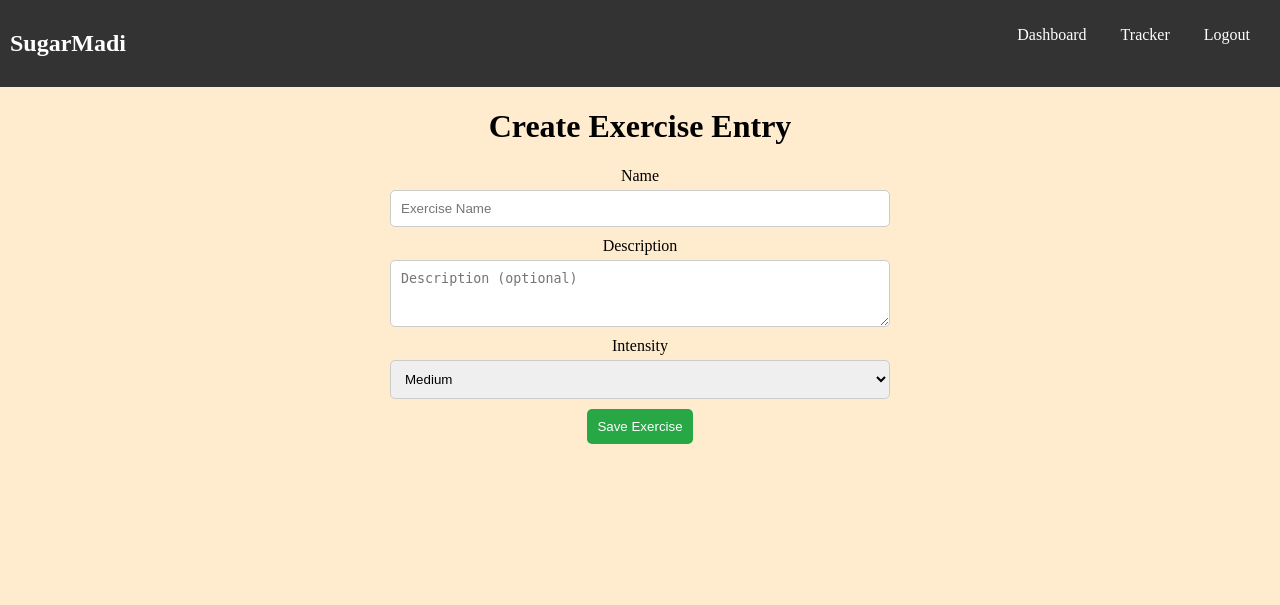
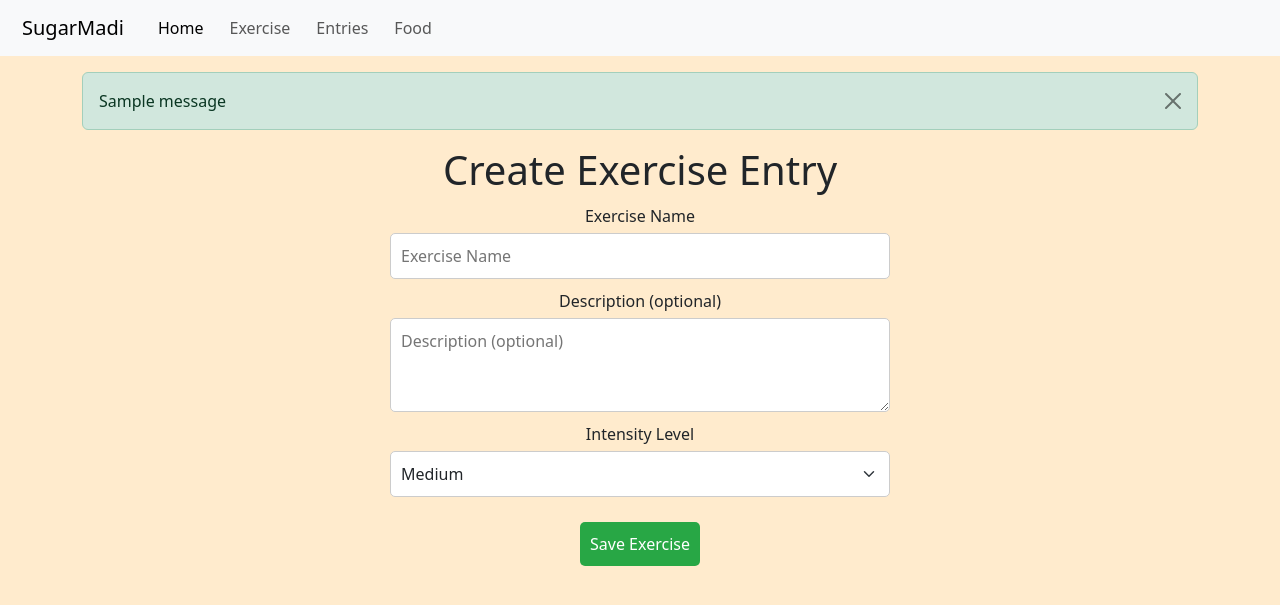
Before and after one commit to judewoolls/SugarMadi, a Django app: page /tracker/create_exercise/ in a window 1280 px wide. Shown: the top 605 px of the page. Run offline with Django 4.2, Linux system fonts and the light colour scheme; a user stored in the database is signed in; tables that the repository leaves empty hold one stand-in row (values such as "Sample post"); one stand-in notice (Sample message) is shown.

Commit message:
add the exercise dashboard and the edit exercise functionality

```diff
--- a/templates/base.html
+++ b/templates/base.html
@@ -1,22 +1,53 @@
 <!DOCTYPE html>
 <html lang="en">
+
 <head>
     <meta charset="UTF-8">
     <meta name="viewport" content="width=device-width, initial-scale=1.0">
     <title>SugarMadi</title>
     {% load static %}
     {% load i18n %}
+    <link href="https://cdn.jsdelivr.net/npm/bootstrap@5.3.7/dist/css/bootstrap.min.css" rel="stylesheet" integrity="sha384-LN+7fdVzj6u52u30Kp6M/trliBMCMKTyK833zpbD+pXdCLuTusPj697FH4R/5mcr" crossorigin="anonymous">
     <link rel="stylesheet" href="{% static 'styles/styles.css' %}">
 </head>
+
 <body>
-    <nav>
-        <h1>SugarMadi</h1>
-        <ul>
-            <li><a href="{% url 'dashboard' %}">Dashboard</a></li>
-            <li><a href="#">Tracker</a></li>
-            <li><a href="{% url 'account_logout' %}">Logout</a></li>
-        </ul>
-    </nav>
+    <nav class="navbar navbar-expand-lg bg-body-tertiary">
+        <div class="container-fluid">
+          <a class="navbar-brand" href="#">SugarMadi</a>
+          <button class="navbar-toggler" type="button" data-bs-toggle="collapse" data-bs-target="#navbarNav" aria-controls="navbarNav" aria-expanded="false" aria-label="Toggle navigation">
+            <span class="navbar-toggler-icon"></span>
+          </button>
+          <div class="collapse navbar-collapse" id="navbarNav">
+            <ul class="navbar-nav">
+              <li class="nav-item">
+                <a class="nav-link active" aria-current="page" href="{% url 'dashboard' %}">Home</a>
+              </li>
+              <li class="nav-item">
+                <a class="nav-link" href="{% url 'manage_exercises' %}">Exercise</a>
+              </li>
+              <li class="nav-item">
+                <a class="nav-link" href="#">Entries</a>
+              </li>
+              <li class="nav-item">
+                <a class="nav-link" href="#">Food</a>
+              </li>
+            </ul>
+          </div>
+        </div>
+      </nav>
+    {% if messages %}
+    <div class="container mt-3">
+        {% for message in messages %}
+        <div class="alert alert-{{ message.tags }} alert-dismissible fade show" role="alert">
+            {{ message }}
+            <button type="button" class="btn-close" data-bs-dismiss="alert" aria-label="Close"></button>
+        </div>
+        {% endfor %}
+    </div>
+    {% endif %}
     {% block content %}{% endblock %}
+    <script src="https://cdn.jsdelivr.net/npm/bootstrap@5.3.7/dist/js/bootstrap.bundle.min.js" integrity="sha384-ndDqU0Gzau9qJ1lfW4pNLlhNTkCfHzAVBReH9diLvGRem5+R9g2FzA8ZGN954O5Q" crossorigin="anonymous"></script>
 </body>
+
 </html>
--- a/tracker/forms.py
+++ b/tracker/forms.py
@@ -4,12 +4,26 @@ from .models import BloodSugarReading, Entry, Exercise
 class ExerciseForm(forms.ModelForm):
     class Meta:
         model = Exercise
-        fields = ['name', 'description', 'intensity']
+        fields = ['name', 'description', 'intensity', 'user']
+        labels = {
+            'name': 'Exercise Name',
+            'description': 'Description (optional)',
+            'intensity': 'Intensity Level',
+            'user': ''
+        }
+        help_texts = {
+            'name': 'Enter the name of the exercise.',
+            'description': 'Optional description of the exercise.',
+            'intensity': 'Select the intensity level of the exercise.',
+            'user': 'This field is automatically set to the logged-in user.'
+        }
         widgets = {
             'name': forms.TextInput(attrs={'placeholder': 'Exercise Name'}),
             'description': forms.Textarea(attrs={'rows': 3, 'placeholder': 'Description (optional)'}),
-            'intensity': forms.Select(choices=Exercise.INTENSITY_CHOICES, attrs={'class': 'form-select'})
+            'intensity': forms.Select(choices=Exercise.INTENSITY_CHOICES, attrs={'class': 'form-select'}),
+            'user': forms.HiddenInput()  # Automatically set to the logged-in user
         }
+
 
 class BloodSugarReadingForm(forms.ModelForm):
     class Meta:
--- a/tracker/models.py
+++ b/tracker/models.py
@@ -5,6 +5,7 @@ class Exercise(models.Model):
     name = models.CharField(max_length=100, unique=True)
     description = models.TextField(blank=True)
     created_at = models.DateTimeField(auto_now_add=True)
+    user = models.ForeignKey(User, on_delete=models.CASCADE, null=True, blank=True)
     INTENSITY_CHOICES = [
         ('low', 'Low'),
         ('medium', 'Medium'),
--- a/tracker/templates/tracker/dashboard.html
+++ b/tracker/templates/tracker/dashboard.html
@@ -7,6 +7,7 @@
     <h1>Dashboard</h1>
     <h2>Welcome, {{ user.email }} 👋</h2>
     <p>This is where you’ll track activities and blood sugar.</p>
-    <a href="{% url 'create_exercise' %}">Create Exercise</a>
+    <p><a href="{% url 'manage_exercises' %}">Manage Exercises</a></p>
+
 </main>
 {% endblock %}
--- a/tracker/urls.py
+++ b/tracker/urls.py
@@ -3,5 +3,7 @@ from . import views
 
 urlpatterns = [
     path('create_exercise/', views.create_exercise, name='create_exercise'),
+    path('manage_exercises/', views.manage_exercises, name='manage_exercises'),
+    path('edit_exercise/<int:exercise_id>/', views.edit_exercise, name='edit_exercise'),
     # other urls...
 ]
--- a/tracker/views.py
+++ b/tracker/views.py
@@ -2,17 +2,56 @@
 from django.contrib.auth.decorators import login_required
 from django.shortcuts import redirect, render
 from .forms import ExerciseForm
+from django.contrib import messages
+from .models import Exercise
+
 
 @login_required
 def dashboard(request):
     return render(request, 'tracker/dashboard.html')
 
 @login_required
+def manage_exercises(request):
+    user = request.user
+    exercises = Exercise.objects.filter(user=user)
+    print(f"User: {user.email}, Exercises: {exercises.count()}")
+    return render(request, 'tracker/manage_exercises.html', {'exercises': exercises})
+
+@login_required
 def create_exercise(request):
     if request.method == 'POST':
-        # Handle form submission for creating an exercise
-        pass
+        form = ExerciseForm(request.POST)
+        if form.is_valid():
+            exercise = form.save(commit=False)  # Do not save to the database yet
+            exercise.user = request.user       # Set the user to the logged-in user
+            exercise.save()                    # Save to the database
+            messages.success(request, 'Exercise created successfully!')
+            return redirect('dashboard')
+        else:
+            messages.error(request, 'Please correct the errors below.')
     else:
         form = ExerciseForm()
-        return render(request, 'tracker/create_exercise.html', {'form': form})
-    return redirect('dashboard')
+    return render(request, 'tracker/create_exercise.html', {'form': form})
+
+@login_required
+def edit_exercise(request, exercise_id):
+    try:
+        exercise = Exercise.objects.get(id=exercise_id, user=request.user)
+    except Exercise.DoesNotExist:
+        messages.error(request, 'Exercise not found.')
+        return redirect('manage_exercises')
+
+    if request.method == 'POST':
+        form = ExerciseForm(request.POST, instance=exercise)
+        if form.is_valid():
+            exercise = form.save(commit=False)  # Do not save to the database yet
+            exercise.user = request.user       # Ensure user is a User instance
+            exercise.save()
+            messages.success(request, 'Exercise updated successfully!')
+            return redirect('manage_exercises')
+        else:
+            messages.error(request, 'Please correct the errors below.')
+    else:
+        form = ExerciseForm(instance=exercise)
+
+    return render(request, 'tracker/edit_exercise.html', {'form': form, 'exercise': exercise})
```
Also changed, not shown: tracker/templates/tracker/edit_exercise.html (added, +22 -0 lines), tracker/templates/tracker/manage_exercises.html (added, +33 -0 lines), static/styles/styles.css (line endings or trailing spaces), tracker/migrations/0003_exercise_user.py (added).
